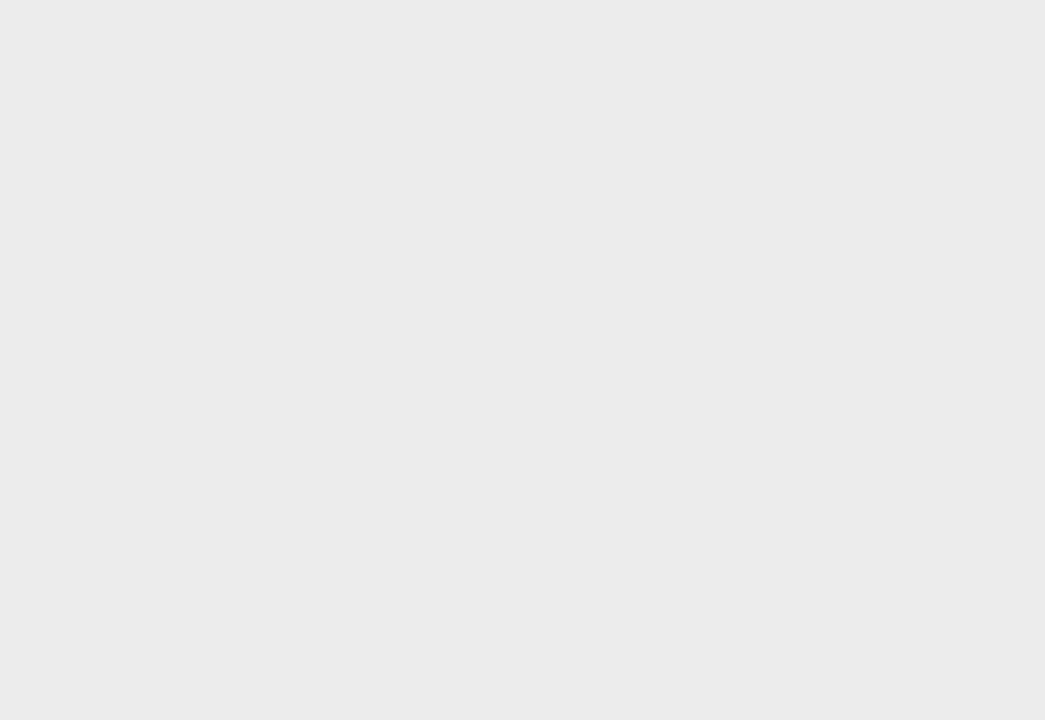
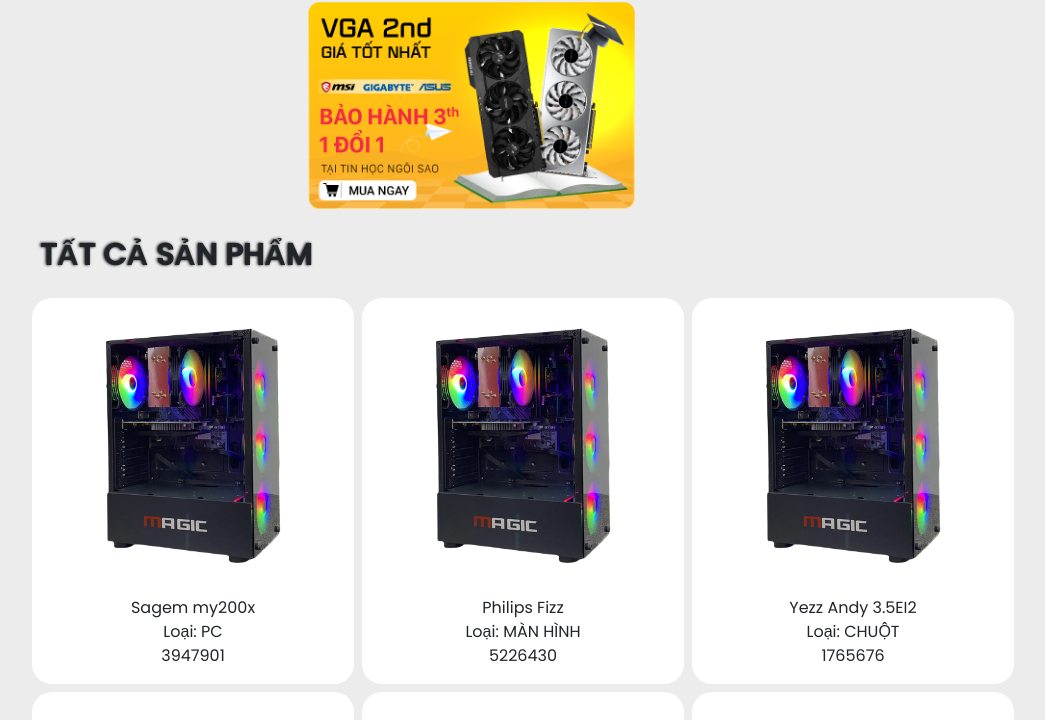
Before and after one commit to kiet0602/tttt-frontend, a React (Create React App) app: page /productsAll in a window 1280 px wide. Before the commit this address had no page. Shown: the part 775-1495 px from the top of the page, without its empty margins (42-1087 px from the left). Before the commit the page ends 800 px from the top, so only its background shows below. Built offline with nearby package versions, Linux system fonts and the light colour scheme; data requests are answered from the project's data file.

Commit message:
page alllproduct and productdetails

```diff
--- a/src/App.js
+++ b/src/App.js
@@ -6,8 +6,9 @@
 import RegisterPage from "./page/Register/RegisterPage";
 import HomePage from "./page/HomePage/HomePage";
 import ProductDetails from "./page/ProductDetails/ProductDetails";
-import LapTopPage from "./page/LaptopPage/LapTopPage";
+import CategoryPage from "./page/CategoryPage/CategoryPage";
 import PCPage from "./page/PCPage/PCPage";
+import ProductAll from "./page/ProductAll/ProductAll";
 
 function App() {
   return (
@@ -16,7 +17,8 @@
       <Route path="/login" element={<LoginPage />} />
       <Route path="/register" element={<RegisterPage />} />
       <Route path="/ProductDetails/:id" element={<ProductDetails />} />
-      <Route path="/products/:categoryId" element={<LapTopPage />} />
+      <Route path="/products/:categoryId" element={<CategoryPage />} />
+      <Route path="/productsAll" element={<ProductAll />} />
     </Routes>
   );
 }
--- a/src/assets/data/product.json
+++ b/src/assets/data/db.json
@@ -1,7 +1,7 @@
 {
   "product": [
     {
-      "id": 1,
+      "id": "1",
       "name": "Sagem my200x",
       "description": "Nullam porttitor lacus at turpis. Donec posuere metus vitae ipsum. Aliquam non mauris.\n\nMorbi non lectus. Aliquam sit amet diam in magna bibendum imperdiet. Nullam orci pede, venenatis non, sodales sed, tincidunt eu, felis.\n\nFusce posuere felis sed lacus. Morbi sem mauris, laoreet ut, rhoncus aliquet, pulvinar sed, nisl. Nunc rhoncus dui vel sem.",
       "price": 3947901,
@@ -10,7 +10,7 @@
       "category_id": "PC"
     },
     {
-      "id": 2,
+      "id": "2",
       "name": "Philips Fizz",
       "description": "Quisque porta volutpat erat. Quisque erat eros, viverra eget, congue eget, semper rutrum, nulla. Nunc purus.",
       "price": 5226430,
@@ -19,7 +19,7 @@
       "category_id": "MÀN HÌNH"
     },
     {
-      "id": 3,
+      "id": "3",
       "name": "Yezz Andy 3.5EI2",
       "description": "Curabitur gravida nisi at nibh. In hac habitasse platea dictumst. Aliquam augue quam, sollicitudin vitae, consectetuer eget, rutrum at, lorem.\n\nInteger tincidunt ante vel ipsum. Praesent blandit lacinia erat. Vestibulum sed magna at nunc commodo placerat.",
       "price": 1765676,
@@ -28,7 +28,7 @@
       "category_id": "CHUỘT"
     },
     {
-      "id": 4,
+      "id": "4",
       "name": "Oppo R817 Real",
       "description": "Aenean lectus. Pellentesque eget nunc. Donec quis orci eget orci vehicula condimentum.\n\nCurabitur in libero ut massa volutpat convallis. Morbi odio odio, elementum eu, interdum eu, tincidunt in, leo. Maecenas pulvinar lobortis est.",
       "price": 1506489,
@@ -37,7 +37,7 @@
       "category_id": "BÀN PHÍM"
     },
     {
-      "id": 5,
+      "id": "5",
       "name": "BenQ-Siemens P51",
       "description": "Nulla ut erat id mauris vulputate elementum. Nullam varius. Nulla facilisi.\n\nCras non velit nec nisi vulputate nonummy. Maecenas tincidunt lacus at velit. Vivamus vel nulla eget eros elementum pellentesque.\n\nQuisque porta volutpat erat. Quisque erat eros, viverra eget, congue eget, semper rutrum, nulla. Nunc purus.",
       "price": 9721046,
@@ -46,7 +46,7 @@
       "category_id": "PC"
     },
     {
-      "id": 6,
+      "id": "6",
       "name": "QMobile Noir LT600",
       "description": "Curabitur in libero ut massa volutpat convallis. Morbi odio odio, elementum eu, interdum eu, tincidunt in, leo. Maecenas pulvinar lobortis est.\n\nPhasellus sit amet erat. Nulla tempus. Vivamus in felis eu sapien cursus vestibulum.\n\nProin eu mi. Nulla ac enim. In tempor, turpis nec euismod scelerisque, quam turpis adipiscing lorem, vitae mattis nibh ligula nec sem.",
       "price": 4085647,
@@ -55,7 +55,7 @@
       "category_id": "CHUỘT"
     },
     {
-      "id": 7,
+      "id": "7",
       "name": "i-mobile TV 628",
       "description": "Curabitur gravida nisi at nibh. In hac habitasse platea dictumst. Aliquam augue quam, sollicitudin vitae, consectetuer eget, rutrum at, lorem.",
       "price": 8811542,
@@ -64,7 +64,7 @@
       "category_id": "BÀN PHÍM"
     },
     {
-      "id": 8,
+      "id": "8",
       "name": "Samsung Galaxy Ace Advance S6800",
       "description": "In congue. Etiam justo. Etiam pretium iaculis justo.\n\nIn hac habitasse platea dictumst. Etiam faucibus cursus urna. Ut tellus.",
       "price": 9757515,
@@ -73,7 +73,7 @@
       "category_id": "MÀN HÌNH"
     },
     {
-      "id": 9,
+      "id": "9",
       "name": "Oppo R811 Real",
       "description": "In hac habitasse platea dictumst. Morbi vestibulum, velit id pretium iaculis, diam erat fermentum justo, nec condimentum neque sapien placerat ante. Nulla justo.\n\nAliquam quis turpis eget elit sodales scelerisque. Mauris sit amet eros. Suspendisse accumsan tortor quis turpis.\n\nSed ante. Vivamus tortor. Duis mattis egestas metus.",
       "price": 9698620,
@@ -82,7 +82,7 @@
       "category_id": "PC"
     },
     {
-      "id": 10,
+      "id": "10",
       "name": "Micromax A78",
       "description": "Cras non velit nec nisi vulputate nonummy. Maecenas tincidunt lacus at velit. Vivamus vel nulla eget eros elementum pellentesque.\n\nQuisque porta volutpat erat. Quisque erat eros, viverra eget, congue eget, semper rutrum, nulla. Nunc purus.",
       "price": 5221131,
@@ -91,7 +91,7 @@
       "category_id": "CHUỘT"
     },
     {
-      "id": 11,
+      "id": "11",
       "name": "Micromax Canvas Spark 2 Q334",
       "description": "Cum sociis natoque penatibus et magnis dis parturient montes, nascetur ridiculus mus. Vivamus vestibulum sagittis sapien. Cum sociis natoque penatibus et magnis dis parturient montes, nascetur ridiculus mus.\n\nEtiam vel augue. Vestibulum rutrum rutrum neque. Aenean auctor gravida sem.",
       "price": 3157720,
@@ -100,7 +100,7 @@
       "category_id": "PC"
     },
     {
-      "id": 12,
+      "id": "12",
       "name": "alcatel Fire S",
       "description": "In quis justo. Maecenas rhoncus aliquam lacus. Morbi quis tortor id nulla ultrices aliquet.",
       "price": 5698444,
@@ -109,7 +109,7 @@
       "category_id": "BÀN PHÍM"
     },
     {
-      "id": 13,
+      "id": "13",
       "name": "Nokia 500",
       "description": "Proin leo odio, porttitor id, consequat in, consequat ut, nulla. Sed accumsan felis. Ut at dolor quis odio consequat varius.\n\nInteger ac leo. Pellentesque ultrices mattis odio. Donec vitae nisi.\n\nNam ultrices, libero non mattis pulvinar, nulla pede ullamcorper augue, a suscipit nulla elit ac nulla. Sed vel enim sit amet nunc viverra dapibus. Nulla suscipit ligula in lacus.",
       "price": 5558270,
@@ -118,7 +118,7 @@
       "category_id": "CHUỘT"
     },
     {
-      "id": 14,
+      "id": "14",
       "name": "Haier V160",
       "description": "Etiam vel augue. Vestibulum rutrum rutrum neque. Aenean auctor gravida sem.",
       "price": 7047800,
@@ -127,7 +127,7 @@
       "category_id": "PC"
     },
     {
-      "id": 15,
+      "id": "15",
       "name": "Coolpad Note 3 Plus",
       "description": "Maecenas ut massa quis augue luctus tincidunt. Nulla mollis molestie lorem. Quisque ut erat.",
       "price": 1384260,
@@ -136,7 +136,7 @@
       "category_id": "MÀN HÌNH"
     },
     {
-      "id": 16,
+      "id": "16",
       "name": "ZTE Blade V8",
       "description": "Duis aliquam convallis nunc. Proin at turpis a pede posuere nonummy. Integer non velit.",
       "price": 2489367,
@@ -145,7 +145,7 @@
       "category_id": "CAMMERA"
     },
     {
-      "id": 17,
+      "id": "17",
       "name": "Sharp Aquos C10",
       "description": "Curabitur gravida nisi at nibh. In hac habitasse platea dictumst. Aliquam augue quam, sollicitudin vitae, consectetuer eget, rutrum at, lorem.",
       "price": 7184540,
@@ -154,7 +154,7 @@
       "category_id": "BÀN PHÍM"
     },
     {
-      "id": 18,
+      "id": "18",
       "name": "Icemobile G3",
       "description": "Morbi non lectus. Aliquam sit amet diam in magna bibendum imperdiet. Nullam orci pede, venenatis non, sodales sed, tincidunt eu, felis.\n\nFusce posuere felis sed lacus. Morbi sem mauris, laoreet ut, rhoncus aliquet, pulvinar sed, nisl. Nunc rhoncus dui vel sem.\n\nSed sagittis. Nam congue, risus semper porta volutpat, quam pede lobortis ligula, sit amet eleifend pede libero quis orci. Nullam molestie nibh in lectus.",
       "price": 9788858,
@@ -163,7 +163,7 @@
       "category_id": "CAMMERA"
     },
     {
-      "id": 19,
+      "id": "19",
       "name": "Apple iPhone 11 Pro",
       "description": "In congue. Etiam justo. Etiam pretium iaculis justo.\n\nIn hac habitasse platea dictumst. Etiam faucibus cursus urna. Ut tellus.\n\nNulla ut erat id mauris vulputate elementum. Nullam varius. Nulla facilisi.",
       "price": 8293051,
@@ -172,7 +172,7 @@
       "category_id": "CAMMERA"
     },
     {
-      "id": 20,
+      "id": "20",
       "name": "BLU Touchbook G7",
       "description": "Duis bibendum, felis sed interdum venenatis, turpis enim blandit mi, in porttitor pede justo eu massa. Donec dapibus. Duis at velit eu est congue elementum.\n\nIn hac habitasse platea dictumst. Morbi vestibulum, velit id pretium iaculis, diam erat fermentum justo, nec condimentum neque sapien placerat ante. Nulla justo.\n\nAliquam quis turpis eget elit sodales scelerisque. Mauris sit amet eros. Suspendisse accumsan tortor quis turpis.",
       "price": 5631596,
@@ -181,7 +181,7 @@
       "category_id": "CHUỘT"
     },
     {
-      "id": 21,
+      "id": "21",
       "name": "BLU Touchbook G7",
       "description": "Duis bibendum, felis sed interdum venenatis, turpis enim blandit mi, in porttitor pede justo eu massa. Donec dapibus. Duis at velit eu est congue elementum.\n\nIn hac habitasse platea dictumst. Morbi vestibulum, velit id pretium iaculis, diam erat fermentum justo, nec condimentum neque sapien placerat ante. Nulla justo.\n\nAliquam quis turpis eget elit sodales scelerisque. Mauris sit amet eros. Suspendisse accumsan tortor quis turpis.",
       "price": 5631596,
@@ -190,7 +190,7 @@
       "category_id": "CHUỘT"
     },
     {
-      "id": 22,
+      "id": "22",
       "name": "BLU Touchbook G7",
       "description": "Duis bibendum, felis sed interdum venenatis, turpis enim blandit mi, in porttitor pede justo eu massa. Donec dapibus. Duis at velit eu est congue elementum.\n\nIn hac habitasse platea dictumst. Morbi vestibulum, velit id pretium iaculis, diam erat fermentum justo, nec condimentum neque sapien placerat ante. Nulla justo.\n\nAliquam quis turpis eget elit sodales scelerisque. Mauris sit amet eros. Suspendisse accumsan tortor quis turpis.",
       "price": 5631596,
@@ -213,7 +213,13 @@
       "email": "kiet12@gmail.com",
       "password": "123",
       "address": "cantho"
+    },
+    {
+      "id": "1234",
+      "username": "kiet2",
+      "email": "kiet@gmail.com",
+      "password": "123",
+      "address": "cantho"
     }
   ]
-
 }
--- a/src/components/BlockTitle/BlockTitle.jsx
+++ b/src/components/BlockTitle/BlockTitle.jsx
@@ -8,11 +8,6 @@
     <div className="container">
       <div className="d-flex justify-content-between box-title text-center ">
         <span className=" text-end   text-title-regorogy">{title}</span>
-        <div className="text-title">
-          <Link className="text-Link-tittle">
-            <p className="">Xem tất cả</p>
-          </Link>
-        </div>
       </div>
     </div>
   );
--- a/src/components/Header/Header.jsx
+++ b/src/components/Header/Header.jsx
@@ -37,7 +37,7 @@
         </div>
         <div className="col-3 d-flex justify-content-evenly ">
           <div className="">
-            <Link className="text-link-header">
+            <Link to={"/login"} className="text-link-header">
               <FontAwesomeIcon className="text-dark" icon={faUser} /> Đăng nhập
             </Link>
           </div>
--- a/src/components/HeaderNavRight/HeaderNavRight.jsx
+++ b/src/components/HeaderNavRight/HeaderNavRight.jsx
@@ -18,7 +18,7 @@
       <div className="mt-1  box-nav-right justify-content-between">
         <ul className="d-flex justify-content-between list-nav-right align-items-center  ">
           <li>
-            <Link className="text-Link-navRight">
+            <Link to={"/"} className="text-Link-navRight">
               <FontAwesomeIcon className="pe-1" icon={faHouse} />
               Trang chủ
             </Link>
--- /dev/null
+++ b/src/page/ProductAll/ProductAll.jsx
@@ -0,0 +1,61 @@
+import Layout from "../../components/Layout/Layout";
+import React, { useEffect, useState } from "react";
+import { useParams } from "react-router-dom";
+import axios from "axios";
+import imgPC from "../../assets/img/pc.png";
+import { useNavigate } from "react-router-dom";
+import HeaderNav from "../../components/header_nav/HeaderNav";
+import "./ProductsAll.css";
+
+const ProductAll = () => {
+  const [products, setProducts] = useState([]);
+  const navigate = useNavigate();
+
+  const handleProductClick = (id) => {
+    navigate(`/ProductDetails/${id}`);
+  };
+
+  useEffect(() => {
+    const getProductsAll = async () => {
+      try {
+        const { data } = await axios.get(`http://localhost:8000/product`);
+        setProducts(data);
+        console.log(data);
+      } catch (error) {
+        console.log(error);
+      }
+    };
+    getProductsAll();
+  }, []);
+
+  return (
+    <>
+      <Layout>
+        <HeaderNav />
+        <div className="container mt-4">
+          <p className="title-allproducts">TẤT CẢ SẢN PHẨM</p>
+          <div className="row">
+            {products.map((product) => (
+              <div
+                onClick={() => handleProductClick(product.id)}
+                className="col-3 box-product mt-1"
+                key={product.id}
+              >
+                <div className="text-center">
+                  <img className="img-fluid" src={imgPC} alt="" />
+                  <span className="text-center">{product.name}</span> <br />
+                  <span className="text-center">
+                    Loại: {product.category_id}
+                  </span>
+                  <p>{product.price}</p>
+                </div>
+              </div>
+            ))}
+          </div>
+        </div>
+      </Layout>
+    </>
+  );
+};
+
+export default ProductAll;
--- /dev/null
+++ b/src/page/ProductAll/ProductsAll.css
@@ -0,0 +1,5 @@
+.title-allproducts {
+  text-shadow: -1px 0px 3px black;
+  font-weight: 600;
+  font-size: 30px;
+}
--- a/src/page/ProductDetails/ProductDetails.jsx
+++ b/src/page/ProductDetails/ProductDetails.jsx
@@ -1,18 +1,90 @@
-import React from "react";
+import React, { useEffect, useState } from "react";
 import "./ProductsDetail.css";
-import Header from "../../components/Header/Header";
-import { useParams } from "react-router-dom";
-import Footer from "../../components/Footer/Footer";
+import { Link, useParams } from "react-router-dom";
+import Layout from "../../components/Layout/Layout";
+import axios from "axios";
+import imgPC from "../../assets/img/pc.png";
+import HeaderNav from "../../components/header_nav/HeaderNav";
 
 const ProductDetails = () => {
+  const [product, setProduct] = useState("");
+
   const { id } = useParams();
+  useEffect(() => {
+    const getProductById = async () => {
+      try {
+        const { data } = await axios.get(`http://localhost:8000/product/${id}`);
+        setProduct(data);
+      } catch (error) {
+        console.log(error);
+      }
+    };
+    getProductById();
+  }, [id]);
+
+  if (!product) {
+    return <div>Loading...</div>;
+  }
 
   return (
-    <div>
-      <Header />
+    <Layout>
+      <div className="container">
+        {product && (
+          <>
+            <div className="d-flex justify-content-between box-title text-center ">
+              <span className=" text-end text-title-regorogy">
+                {product.name}
+              </span>
+            </div>
+            <div className="row">
+              <div className="col-6">
+                <div>
+                  <img src={imgPC} alt="" />
+                </div>
+              </div>
 
-      <Footer />
-    </div>
+              <div className="col-6">
+                <div>
+                  <div className="Details-Price-Quanlity mt-3">
+                    <p className="">
+                      Giá bán: <span className="price">{product.price}đ</span>
+                    </p>
+                    <p>
+                      Số lượng còn lại:{" "}
+                      <span className="quanlity"> {product.quantity}</span>
+                    </p>
+                  </div>
+                  <div className="Details-Products mt-3">
+                    <p>Mã sản phẩm: {product.id}</p>
+                    <p className="info">Thông tin cơ bản:</p>
+                    <p>{product.description}</p>
+                  </div>
+                  <div className="row text-center mt-4">
+                    <div className="col-6">
+                      <button className="btn-details-left p-2">
+                        Thêm vào giỏ hàng
+                      </button>
+                    </div>
+                    <div className="col-6 ">
+                      <Link to={"/productsAll"}>
+                        <button className="btn-details-right p-2">
+                          Xem nhiều sản phẩm khác
+                        </button>
+                      </Link>
+                    </div>
+                  </div>
+                  <div className="text-center mt-3">
+                    <p>
+                      Gọi mua tại đây: <span className="tel">1234567890</span>
+                    </p>
+                  </div>
+                </div>
+              </div>
+            </div>
+          </>
+        )}
+      </div>
+    </Layout>
   );
 };
 
--- a/src/page/Register/RegisterPage.jsx
+++ b/src/page/Register/RegisterPage.jsx
@@ -19,7 +19,7 @@
     const ressobj = { id, username, email, password, address };
 
     return axios
-      .post("http://localhost:8001/User", ressobj)
+      .post("http://localhost:8000/User", ressobj)
       .then((response) => {
         toast.success("register success");
         setNavigate(true);
```
Also changed, not shown: src/page/CategoryPage/CategoryPage.jsx (renamed from src/page/LaptopPage/LapTopPage.jsx, +2 -5 lines), src/page/ProductDetails/ProductsDetail.css (+34 -0 lines).
